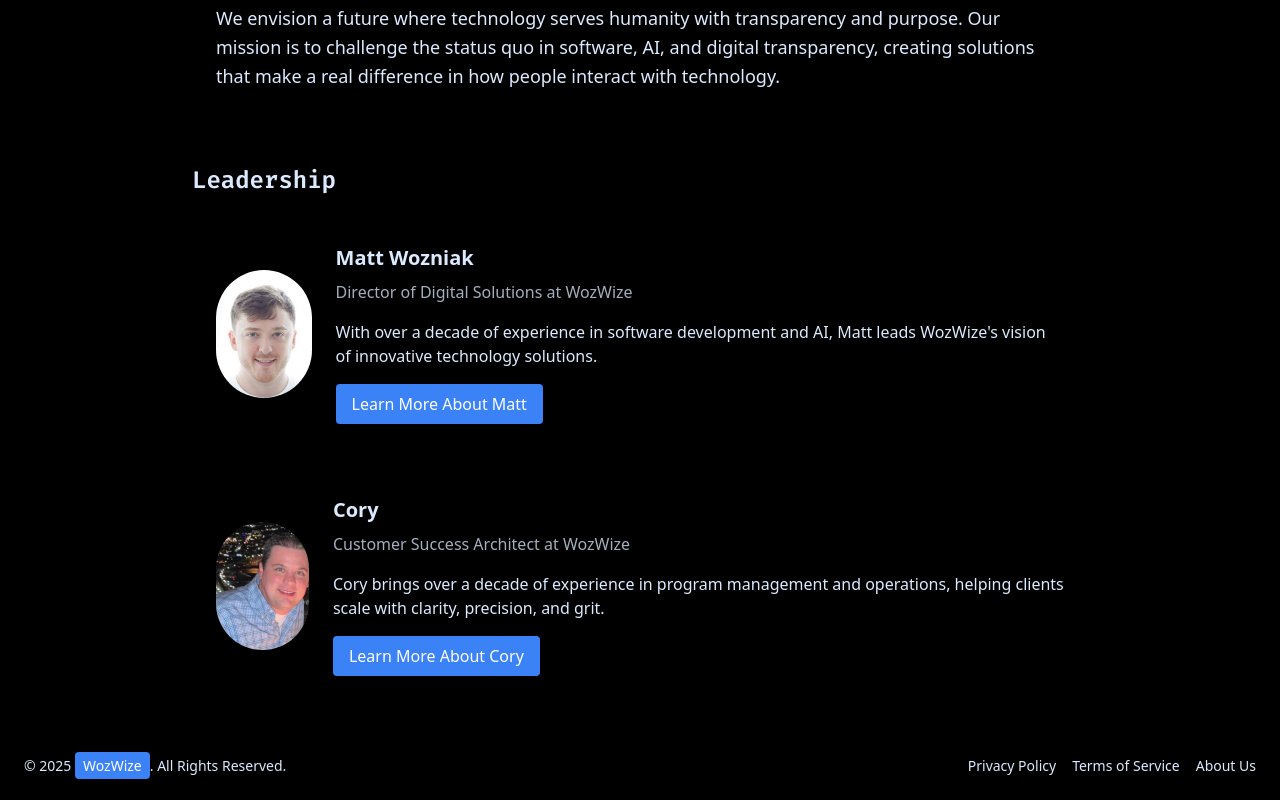
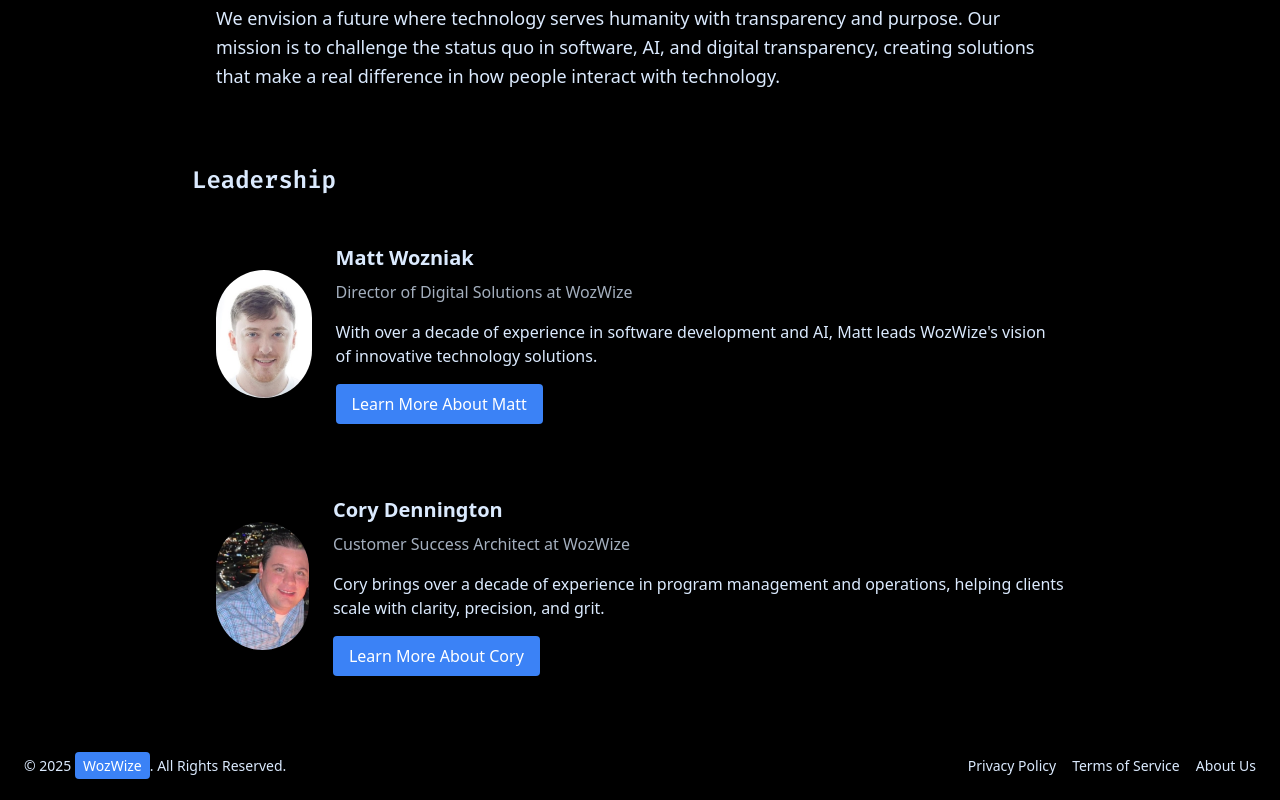
Before and after one commit to LtShibby/wozwize-portfolio, a React (Vite) app: page /about-us in a window 1280 px wide. Shown: the part 864-1664 px from the top of the page. Built offline with nearby package versions, Linux system fonts and the light colour scheme.

Commit message:
updating cory name

```diff
--- a/src/pages/AboutCory.jsx
+++ b/src/pages/AboutCory.jsx
@@ -13,7 +13,7 @@
           {/* Hero */}
           <section>
             <h2 className={`${theme.text} text-3xl md:text-4xl font-bold mb-8 text-center font-['Fira_Code']`}>
-              About Cory
+              About Cory Dennington
             </h2>
             <div className={`${theme.nav} p-6 rounded-lg shadow-lg`}>
               <div className="flex flex-col md:flex-row items-center gap-6">
--- a/src/pages/AboutUs.jsx
+++ b/src/pages/AboutUs.jsx
@@ -112,7 +112,7 @@
                   />
                 </div>
                 <div>
-                  <h4 className={`${theme.text} text-xl font-bold mb-2`}>Cory</h4>
+                  <h4 className={`${theme.text} text-xl font-bold mb-2`}>Cory Dennington</h4>
                   <p className={`${theme.text} opacity-75 mb-4`}>Customer Success Architect at WozWize</p>
                   <p className={`${theme.text} mb-4`}>
                     Cory brings over a decade of experience in program management and operations, helping clients scale with clarity, precision, and grit.
```
